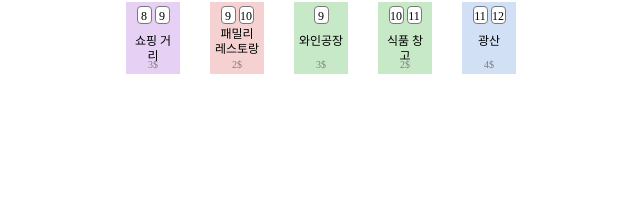
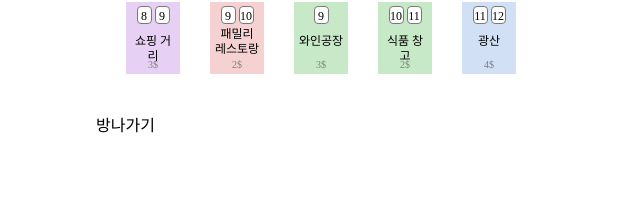
Before and after one commit to dygmm4288/board_game, a React (Vite) app in the folder front/: page /miniville_room/1 in a window 1280 px wide. Shown: the part 319-523 px from the top of the page, without its empty margins (319-959 px from the left). Built offline with nearby package versions, Linux system fonts and the light colour scheme; no server answers; a web font is replaced by a local one.

Commit message:
(add) 방 나가기 버튼 기능 추가(수정해야함)

```diff
--- a/front/src/components/routes/MinivilleRoom.tsx
+++ b/front/src/components/routes/MinivilleRoom.tsx
@@ -1,14 +1,36 @@
+import { useNavigate, useParams } from "react-router-dom";
+import useRoom from "../../hooks/useRoom";
 import PlayerHeader from "../common/PlayerHeader";
 import CardSection from "../section/CardSection";
 import GameLogSection from "../section/GameLogSection";
 import RollSection from "../section/RollSection";
 
 const MinivilleRoom = () => {
+  const { put, remove } = useRoom();
+  const navigate = useNavigate();
+
+  const params = useParams();
+
+  const roomId = Number(params.id);
+
+  const handleExitRoom = async () => {
+    try {
+      put({
+        id: roomId,
+        body: { confirm: "방나가기", updates: { key: "value" } },
+      });
+      await remove(roomId);
+      navigate("/");
+    } catch (error) {}
+  };
   return (
     <div className='relative h-screen'>
       <PlayerHeader />
       <RollSection />
       <CardSection />
+      <section className='my-10'>
+        <button onClick={handleExitRoom}>방나가기</button>
+      </section>
       <GameLogSection />
     </div>
   );
```
Also changed, not shown: 1 other file (tests, documents, lock files or other folders).
